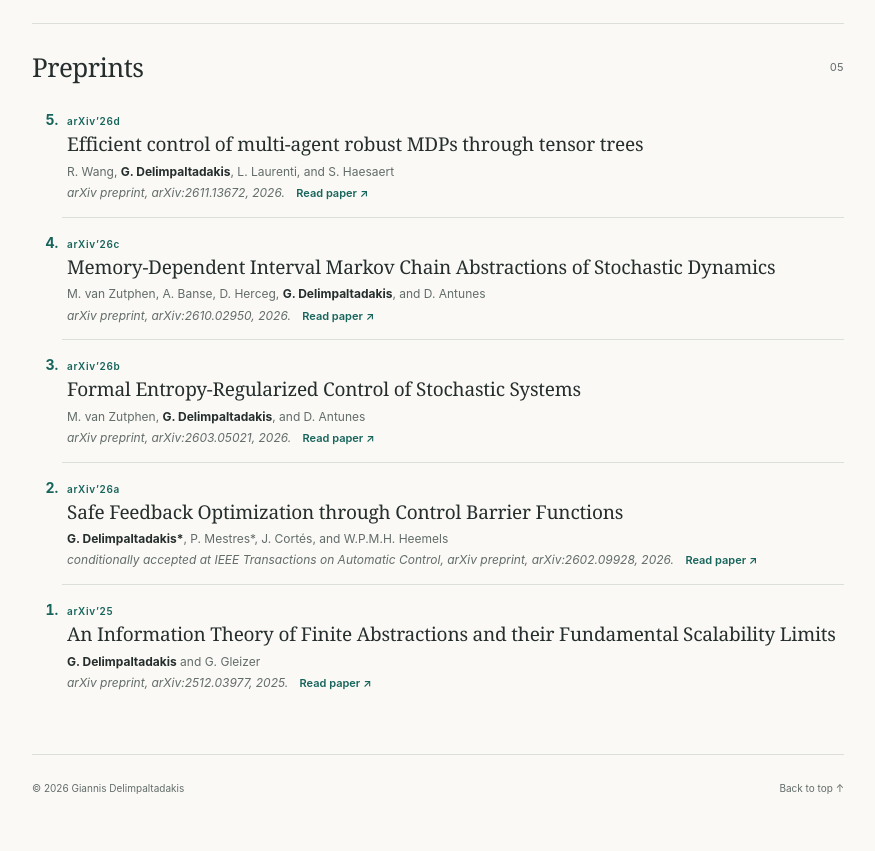
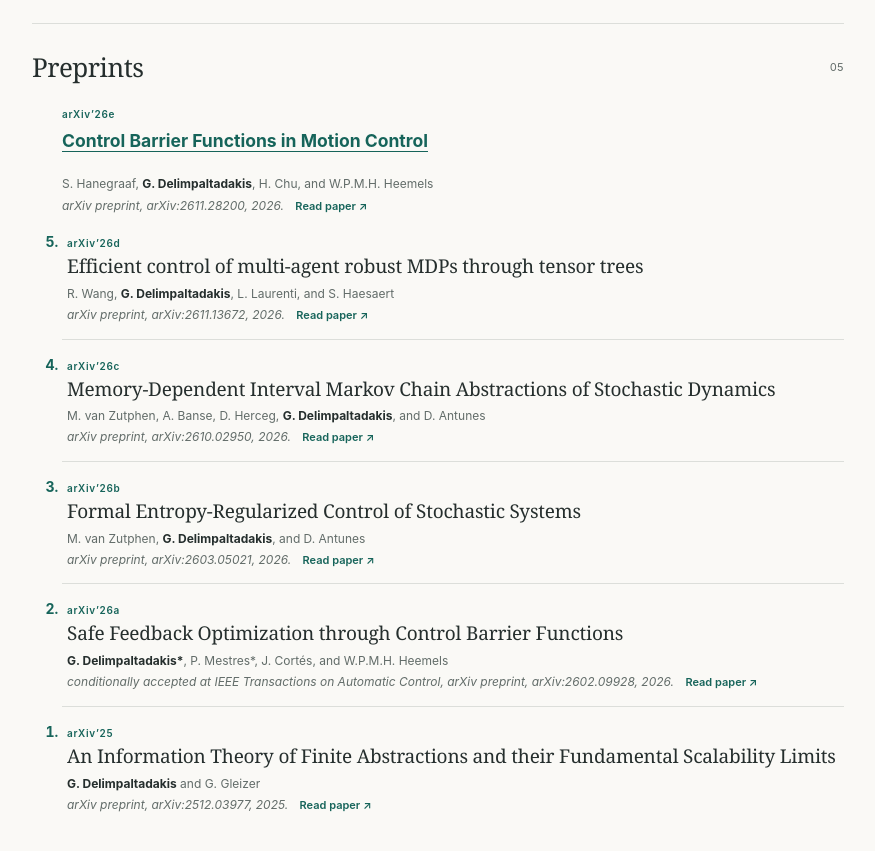
Before and after one commit to GDelimpa/gdelimpa.github.io, a plain HTML site: page publications.html in a window 1280 px wide. Shown: the part 2822-3673 px from the top of the page, without its empty margins (362-1237 px from the left). Drawn offline with Linux system fonts and the light colour scheme.

Commit message:
Update publications.html

```diff
--- a/publications.html
+++ b/publications.html
@@ -255,7 +255,16 @@
             <div class="section-heading">
               <h2>Preprints</h2><span>05</span>
             </div>
-            <ol class="publication-list" reversed start="5">
+            <ol class="publication-list" reversed start="6
+              <li class="publication" value="6">
+                <div class="pub-meta">arXiv’26e</div>
+                <h3><a href="https://arxiv.org/abs/2611.28200">Control Barrier Functions in Motion Control</a></h3>
+                <p class="pub-authors">S. Hanegraaf, <b>G. Delimpaltadakis</b>, H. Chu, and W.P.M.H. Heemels</p>
+                <p class="pub-venue">arXiv preprint, arXiv:2611.28200, 2026. <a class="paper-link"
+                    href="https://arxiv.org/abs/2611.28200"
+                    aria-label="Read paper: Control Barrier Functions in Motion Control">Read
+                    paper <span aria-hidden="true">↗</span></a></p>
+              </li>
               <li class="publication" value="5">
                 <div class="pub-meta">arXiv’26d</div>
                 <h3><a href="https://arxiv.org/abs/2611.13672">Efficient control of multi-agent robust MDPs through tensor trees</a></h3>
```
